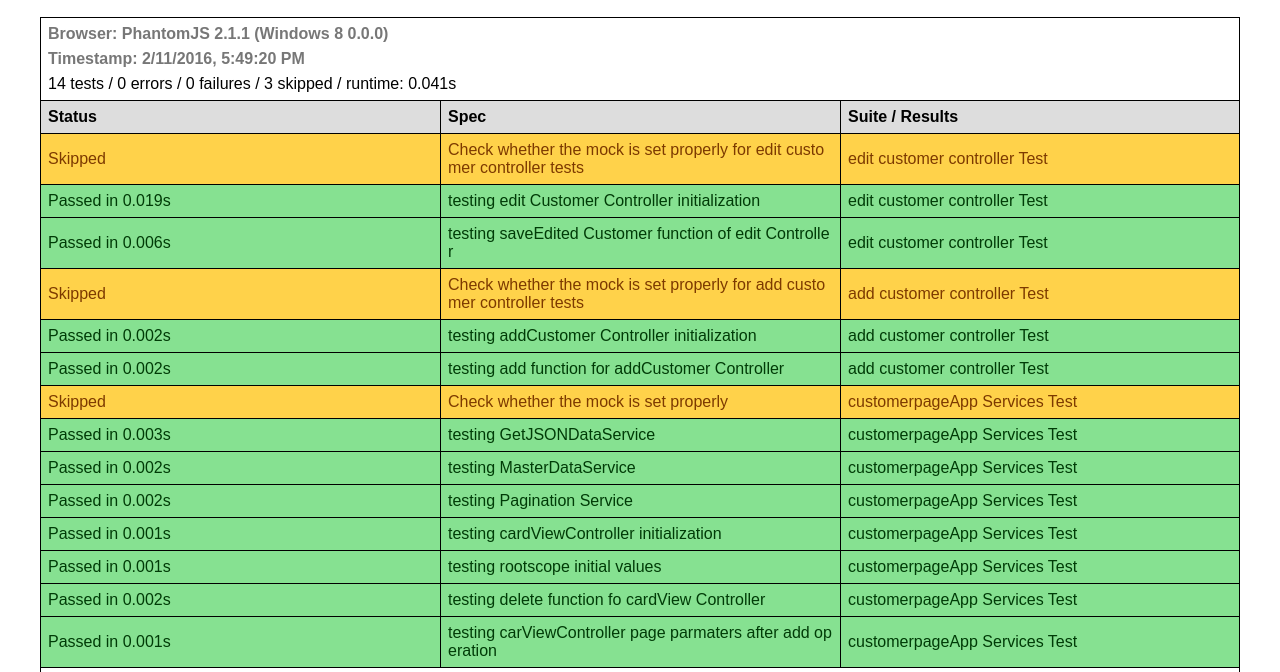
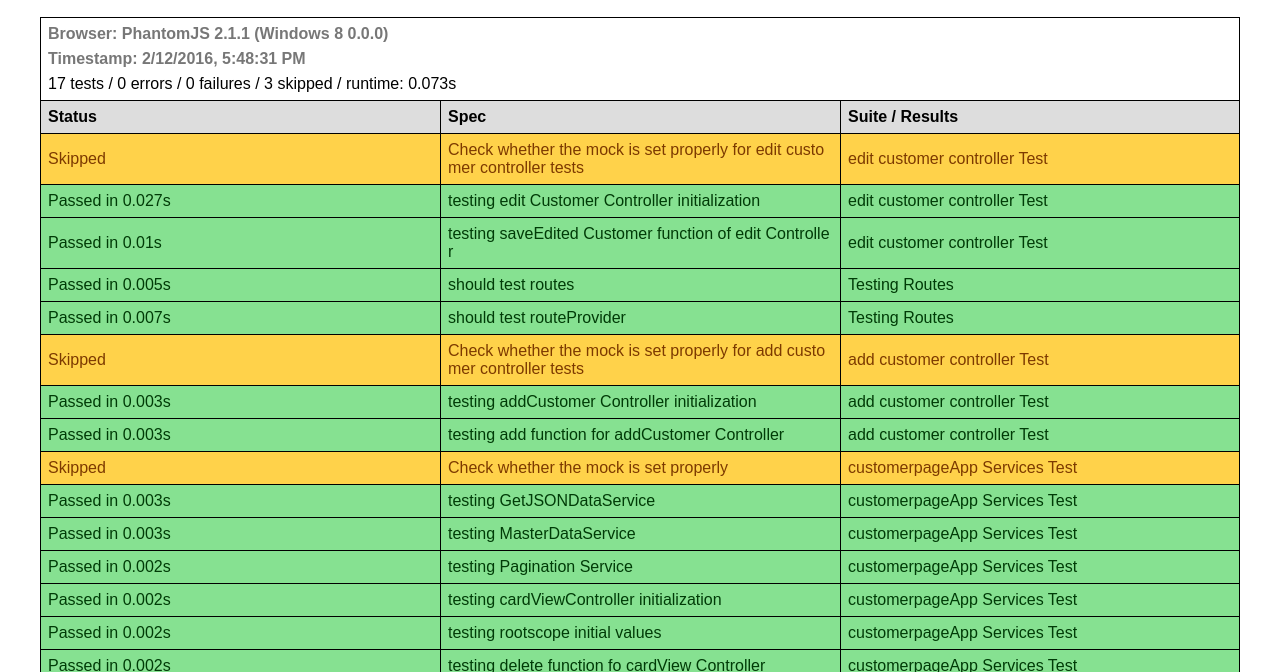
Before and after one commit to vish-git/CustomersPage, a website: page testResults/CustomerPageApp.html in a window 1280 px wide. Shown: the part 71-743 px from the top of the page. Drawn offline with Linux system fonts and the light colour scheme.

Commit message:
latest test results

```diff
--- a/testResults/CustomerPageApp.html
+++ b/testResults/CustomerPageApp.html
@@ -12,15 +12,15 @@
         <td colspan="3" title="Mozilla/5.0 (Windows NT 6.2; WOW64) AppleWebKit/538.1 (KHTML, like Gecko) PhantomJS/2.1.1 Safari/538.1">Browser: PhantomJS 2.1.1 (Windows 8 0.0.0)</td>
       </tr>
       <tr class="overview">
-        <td colspan="3">Timestamp: 2/11/2016, 5:49:20 PM</td>
+        <td colspan="3">Timestamp: 2/12/2016, 5:48:31 PM</td>
       </tr>
       <tr>
         <td colspan="3">
-          14 tests /
+          17 tests /
           0 errors /
           0 failures /
           3 skipped /
-          runtime: 0.041s
+          runtime: 0.073s
         </td>
       </tr>
       <tr class="header">
@@ -34,14 +34,24 @@
         <td>edit customer controller Test</td>
       </tr>
       <tr class="pass">
-        <td>Passed in 0.019s</td>
+        <td>Passed in 0.027s</td>
         <td>testing edit Customer Controller initialization</td>
         <td>edit customer controller Test</td>
       </tr>
       <tr class="pass">
-        <td>Passed in 0.006s</td>
+        <td>Passed in 0.01s</td>
         <td>testing saveEdited Customer function of edit Controller</td>
         <td>edit customer controller Test</td>
+      </tr>
+      <tr class="pass">
+        <td>Passed in 0.005s</td>
+        <td>should test routes</td>
+        <td>Testing Routes</td>
+      </tr>
+      <tr class="pass">
+        <td>Passed in 0.007s</td>
+        <td>should test routeProvider</td>
+        <td>Testing Routes</td>
       </tr>
       <tr class="skip">
         <td>Skipped</td>
@@ -49,12 +59,12 @@
         <td>add customer controller Test</td>
       </tr>
       <tr class="pass">
-        <td>Passed in 0.002s</td>
+        <td>Passed in 0.003s</td>
         <td>testing addCustomer Controller initialization</td>
         <td>add customer controller Test</td>
       </tr>
       <tr class="pass">
-        <td>Passed in 0.002s</td>
+        <td>Passed in 0.003s</td>
         <td>testing add function for addCustomer Controller</td>
         <td>add customer controller Test</td>
       </tr>
@@ -69,7 +79,7 @@
         <td>customerpageApp Services Test</td>
       </tr>
       <tr class="pass">
-        <td>Passed in 0.002s</td>
+        <td>Passed in 0.003s</td>
         <td>testing MasterDataService</td>
         <td>customerpageApp Services Test</td>
       </tr>
@@ -79,12 +89,12 @@
         <td>customerpageApp Services Test</td>
       </tr>
       <tr class="pass">
-        <td>Passed in 0.001s</td>
+        <td>Passed in 0.002s</td>
         <td>testing cardViewController initialization</td>
         <td>customerpageApp Services Test</td>
       </tr>
       <tr class="pass">
-        <td>Passed in 0.001s</td>
+        <td>Passed in 0.002s</td>
         <td>testing rootscope initial values</td>
         <td>customerpageApp Services Test</td>
       </tr>
@@ -94,14 +104,21 @@
         <td>customerpageApp Services Test</td>
       </tr>
       <tr class="pass">
-        <td>Passed in 0.001s</td>
+        <td>Passed in 0.002s</td>
         <td>testing carViewController page parmaters after add operation</td>
+        <td>customerpageApp Services Test</td>
+      </tr>
+      <tr class="pass">
+        <td>Passed in 0.002s</td>
+        <td>testing card View Controller edit function</td>
         <td>customerpageApp Services Test</td>
       </tr>
       <tr class="system-out">
         <td colspan="3"><strong>System output:</strong><br />PhantomJS 2.1.1 (Windows 8 0.0.0) LOG: 'inside edit controller'
 <br />PhantomJS 2.1.1 (Windows 8 0.0.0) LOG: 'inside edit controller'
-<br />PhantomJS 2.1.1 (Windows 8 0.0.0) LOG: {currentPage: 0, maxItemsPerPage: 12, itemsCount: 0, totalPages: 0, pageStart: 0, visibleCustomers: 0, adjustmentIndex: 0, isEmpty: function () { ... }, noOfCustomers: function () { ... }, nextPage: function () { ... }, perviousPage: function () { ... }, lastPage: function () { ... }, isFirstPage: function () { ... }, firstPage: function () { ... }, isLastPage: function () { ... }}
+<br />PhantomJS 2.1.1 (Windows 8 0.0.0) LOG: 0
+<br />PhantomJS 2.1.1 (Windows 8 0.0.0) LOG: Object{Name: 'Word Bell', Location: 'Dellas,Texas', orders: 1, image: '/images/User.jpg'}
+<br />PhantomJS 2.1.1 (Windows 8 0.0.0) LOG: 0
 </td>
       </tr>
     </table>
```
